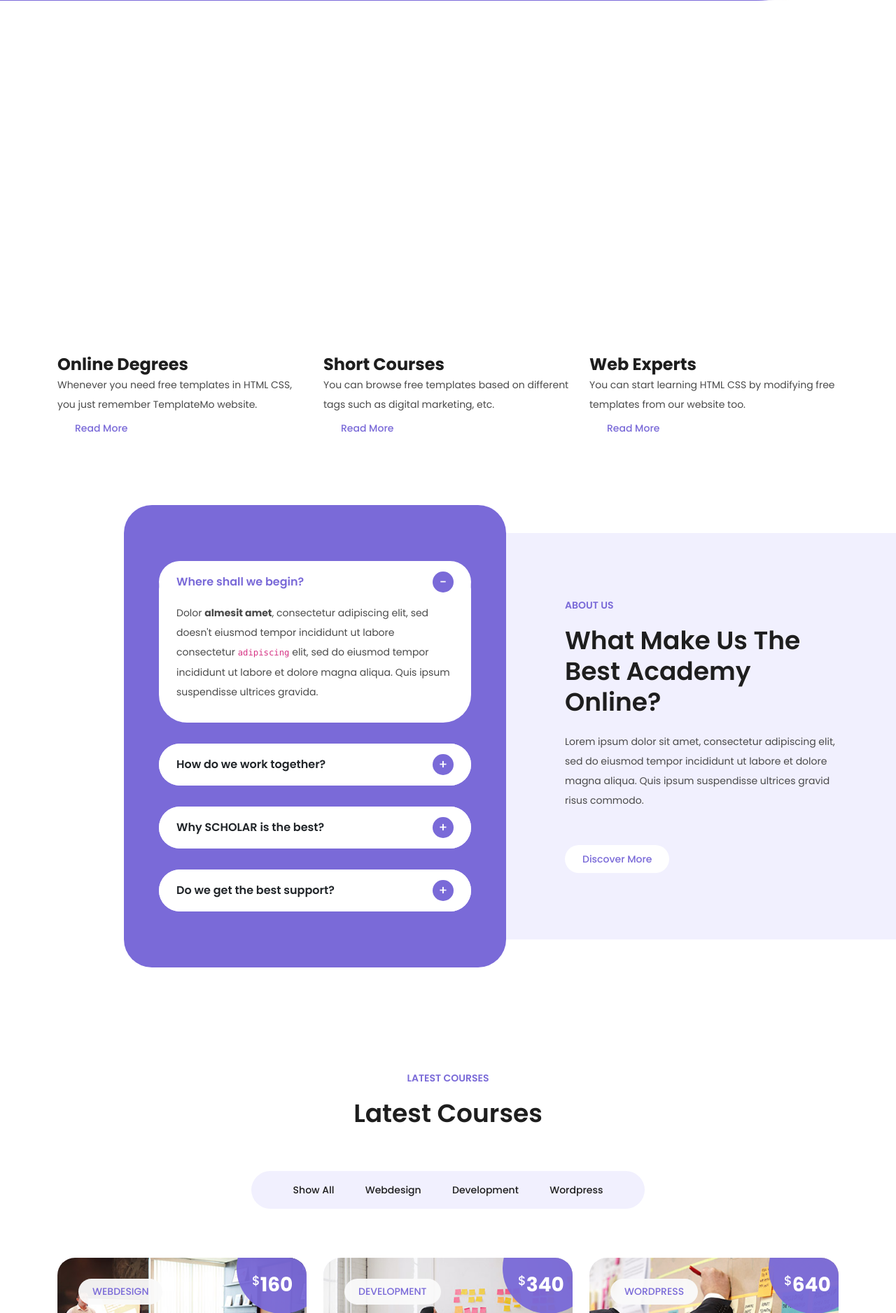
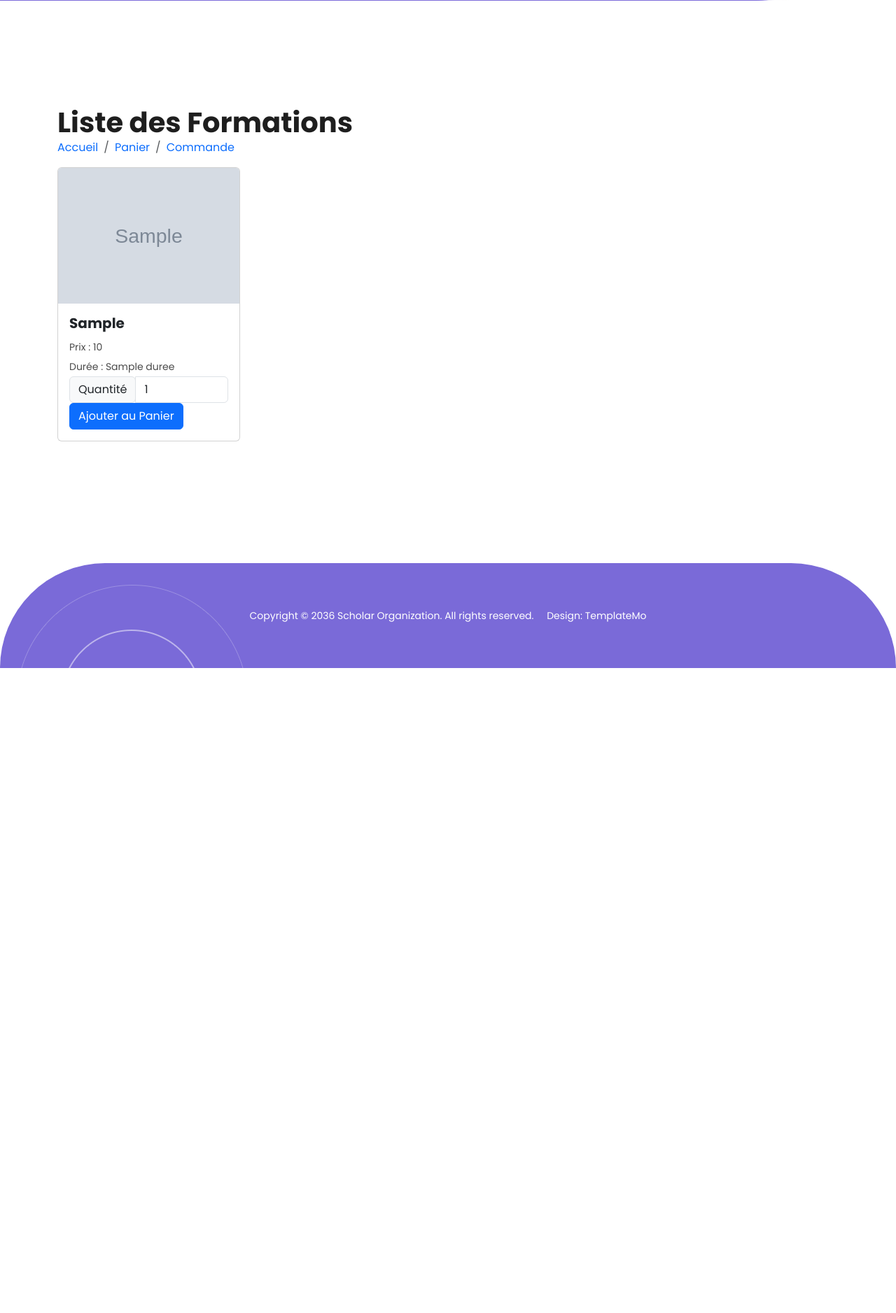
Before and after one commit to ihebrezgui/pidev, a Symfony app: template templates/panier/produits.html.twig in a window 1280 px wide. Shown: the part 289-2166 px from the top of the page at 70% size. After the commit the page ends 1244 px from the top, so only its background shows below. Run offline with Twig, Linux system fonts and the light colour scheme; the template is opened without the code that fills it: most values are stand-ins (such as "Sample title", 1, 10 or a date in 2020); grey boxes marked "Sample" are stand-in pictures; some libraries are stand-ins or nearby versions.

Commit message:
integration basefront

```diff
--- a/templates/basefront.html.twig
+++ b/templates/basefront.html.twig
@@ -31,38 +31,25 @@ https://templatemo.com/tm-586-scholar
 
 <body>
 
-  <!-- ***** Preloader Start ***** -->
-  <div id="js-preloader" class="js-preloader">
-    <div class="preloader-inner">
-      <span class="dot"></span>
-      <div class="dots">
-        <span></span>
-        <span></span>
-        <span></span>
-      </div>
-    </div>
-  </div>
-  <!-- ***** Preloader End ***** -->
-  <!-- ***** Header Area Start ***** -->
   <header class="header-area header-sticky">
     <div class="container">
         <div class="row">
             <div class="col-12">
                 <nav class="main-nav">
-                    <!-- ***** Logo Start ***** -->
+                    <!-- *** Logo Start *** -->
                     <a href="index.html" class="logo">
                         <h1>Scholar</h1>
                     </a>
-                    <!-- ***** Logo End ***** -->
-                    <!-- ***** Serach Start ***** -->
+                    <!-- *** Logo End *** -->
+                    <!-- *** Serach Start *** -->
                     <div class="search-input">
                       <form id="search" action="#">
                         <input type="text" placeholder="Type Something" id='searchText' name="searchKeyword" onkeypress="handle" />
                         <i class="fa fa-search"></i>
                       </form>
                     </div>
-                    <!-- ***** Serach Start ***** -->
-                    <!-- ***** Menu Start ***** -->
+                    <!-- *** Serach Start *** -->
+                    <!-- *** Menu Start *** -->
                     <ul class="nav">
                       <li class="scroll-to-section"><a href="#top" class="active">Home</a></li>
                       <li class="scroll-to-section"><a href="#donations">Donations</a></li>
@@ -74,20 +61,22 @@ https://templatemo.com/tm-586-scholar
                     <a class='menu-trigger'>
                         <span>Menu</span>
                     </a>
-                    <!-- ***** Menu End ***** -->
+                    <!-- *** Menu End *** -->
                 </nav>
             </div>
         </div>
     </div>
   </header>
 
-  <!-- ***** Header Area End ***** -->
+  <!-- *** Header Area End *** -->
 
   <div class="main-banner" id="top">
   </div>
+  <div class="donations section" id="donations">
+
 {% block gestion %}
-<div class="donations section" id="donations">
- <div class="container">
+
+  <div class="container">
       <div class="row">
         <div class="col-lg-4 col-md-6">
           <div class="service-item">
@@ -103,8 +92,6 @@ https://templatemo.com/tm-586-scholar
             </div>
           </div>
         </div>
-
-
         <div class="col-lg-4 col-md-6">
           <div class="service-item">
             <div class="icon">
@@ -613,6 +600,7 @@ https://templatemo.com/tm-586-scholar
     </div>
   </div>
 {% endblock %}
+
   <footer>
     <div class="container">
       <div class="col-lg-12">
--- a/templates/panier/produits.html.twig
+++ b/templates/panier/produits.html.twig
@@ -1,7 +1,6 @@
 {% extends 'basefront.html.twig' %}
 
-
-{% block body %}
+{% block gestion %}
     <div class="container">
         <h1>Liste des Formations </h1>
 
@@ -10,13 +9,11 @@
                     <li class="breadcrumb-item active"><a href="liste-produits">Accueil</a></li>
                     <li class="breadcrumb-item active"><a href="panier">Panier</a></li>
                     <li class="breadcrumb-item active"><a href="commande">Commande</a></li>
-
-
                 </ol>
-            </nav>
+       </nav>
         <div class="row">
             {% for produit in produits %}
-                <div class="col-md-4 mb-4">
+                <div class="col-md-3 mb-4">
                     <div class="card">
                         <img src="{{ produit.Img }}" class="card-img-top" alt="Image produit">
                         <div class="card-body">
@@ -44,5 +41,4 @@
             {% endfor %}
         </div>
     </div>
-
 {% endblock %}
```
